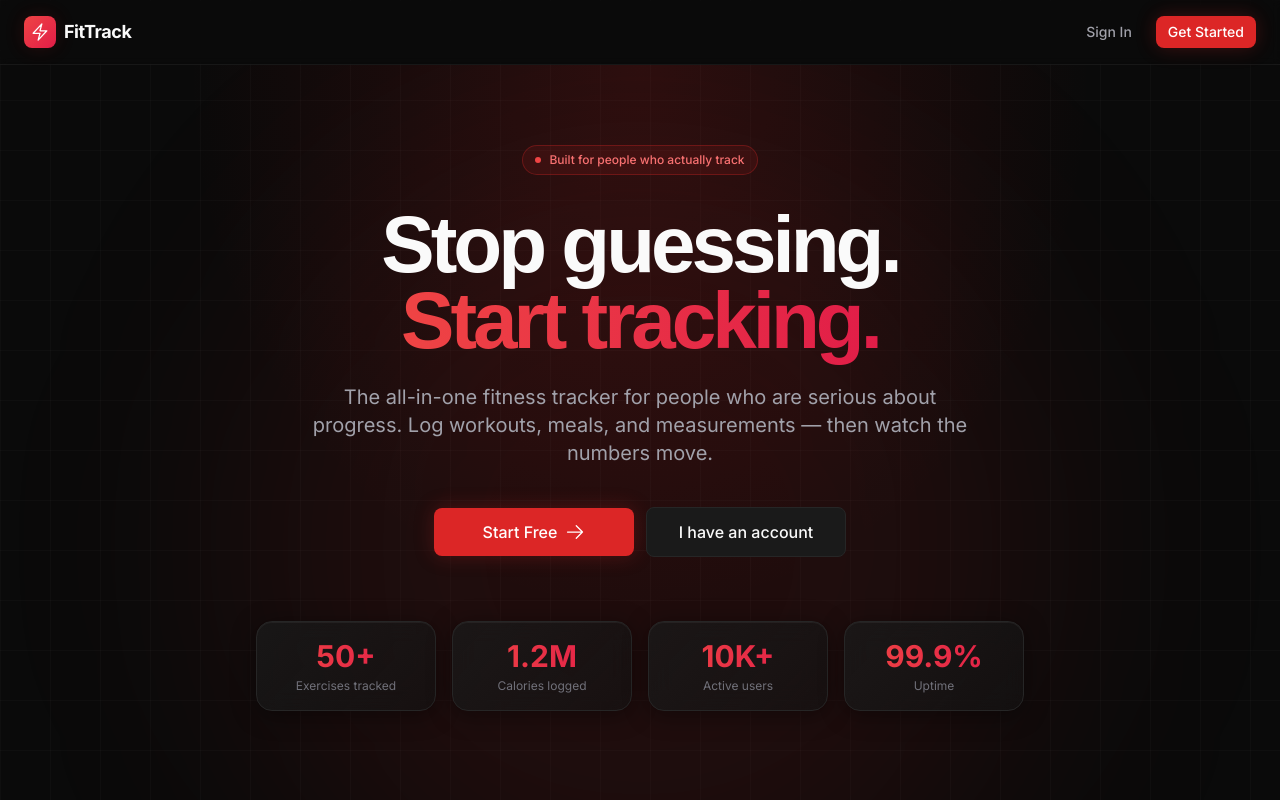
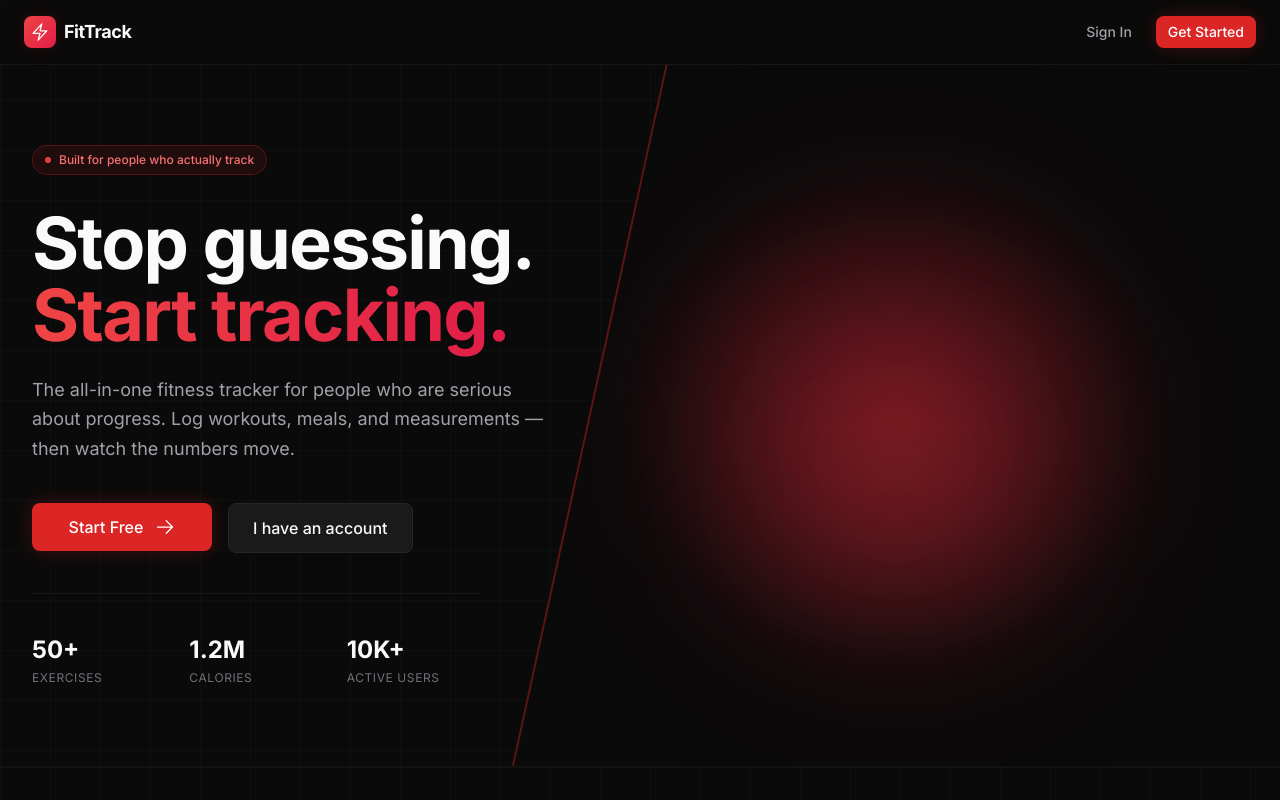
Before and after one commit to junaidali44/FitnessTracker, a React (Vite) app in the folder frontend/: page / in a window 1280 px wide. Shown: the top 800 px of the page. Built offline with nearby package versions, Linux system fonts and the light colour scheme; a web font is replaced by a local one.

Commit message:
Ui improvemment

```diff
--- /dev/null
+++ b/frontend/src/old/oldcomponents.jsx
@@ -0,0 +1,127 @@
+import React from 'react'
+
+const oldcomponents = () => {
+  return (
+<>
+ {/* <section className="relative pt-20 pb-32 overflow-hidden">
+        {/* Background glow */}
+        <div className="absolute inset-0 radial-glow pointer-events-none" />
+        <div className="absolute top-20 left-1/2 -translate-x-1/2 w-[800px] h-[800px] bg-crimson-600/10 rounded-full blur-[120px] pointer-events-none" />
+
+        <div className="relative max-w-5xl mx-auto px-6 text-center">
+          {/* Badge */}
+          <div className="inline-flex items-center gap-2 px-3 py-1.5 rounded-full border border-crimson-600/30 bg-crimson-600/10 mb-8 animate-fade-in">
+            <div className="w-1.5 h-1.5 rounded-full bg-crimson-500" />
+            <span className="text-xs font-medium text-crimson-400">
+              Built for people who actually track
+            </span>
+          </div>
+
+          {/* Headline */}
+          <h1 className="text-hero mb-6 animate-fade-up">
+            Stop guessing.<br />
+            <span className="text-gradient-crimson">Start tracking.</span>
+          </h1>
+
+          <p className="text-lg md:text-xl text-text-secondary max-w-2xl mx-auto mb-10 leading-relaxed animate-fade-up">
+            The all-in-one fitness tracker for people who are serious about progress.
+            Log workouts, meals, and measurements — then watch the numbers move.
+          </p>
+
+          {/* CTAs */}
+          <div className="flex flex-col sm:flex-row gap-3 justify-center items-center mb-16 animate-fade-up">
+            <Link to="/register">
+              <Button variant="primary" size="lg" className="min-w-[200px]">
+                Start Free
+                <ArrowRightIcon className="w-5 h-5" />
+              </Button>
+            </Link>
+            <Link to="/login">
+              <Button variant="secondary" size="lg" className="min-w-[200px]">
+                I have an account
+              </Button>
+            </Link>
+          </div>
+
+          {/* Live stat preview */}
+          <div className="grid grid-cols-2 md:grid-cols-4 gap-4 max-w-3xl mx-auto animate-fade-up">
+            {[
+              { value: '50+', label: 'Exercises tracked' },
+              { value: '1.2M', label: 'Calories logged' },
+              { value: '10K+', label: 'Active users' },
+              { value: '99.9%', label: 'Uptime' },
+            ].map((stat) => (
+              <div key={stat.label} className="glass-card p-4">
+                <p className="text-2xl md:text-3xl font-display font-bold text-gradient-crimson">
+                  {stat.value}
+                </p>
+                <p className="text-xs text-text-muted mt-1">{stat.label}</p>
+              </div>
+            ))}
+          </div>
+        </div>
+      {/* </section> */}
+</>
+)
+}
+
+<>
+ {/* <section className="relative pt-20 pb-32 overflow-hidden">
+        {/* Background glow */}
+        <div className="absolute inset-0 radial-glow pointer-events-none" />
+        <div className="absolute top-20 left-1/2 -translate-x-1/2 w-[800px] h-[800px] bg-crimson-600/10 rounded-full blur-[120px] pointer-events-none" />
+
+        <div className="relative max-w-5xl mx-auto px-6 text-center">
+          {/* Badge */}
+          <div className="inline-flex items-center gap-2 px-3 py-1.5 rounded-full border border-crimson-600/30 bg-crimson-600/10 mb-8 animate-fade-in">
+            <div className="w-1.5 h-1.5 rounded-full bg-crimson-500" />
+            <span className="text-xs font-medium text-crimson-400">
+              Built for people who actually track
+            </span>
+          </div>
+
+          {/* Headline */}
+          <h1 className="text-hero mb-6 animate-fade-up">
+            Stop guessing.<br />
+            <span className="text-gradient-crimson">Start tracking.</span>
+          </h1>
+
+          <p className="text-lg md:text-xl text-text-secondary max-w-2xl mx-auto mb-10 leading-relaxed animate-fade-up">
+            The all-in-one fitness tracker for people who are serious about progress.
+            Log workouts, meals, and measurements — then watch the numbers move.
+          </p>
+
+          {/* CTAs */}
+          <div className="flex flex-col sm:flex-row gap-3 justify-center items-center mb-16 animate-fade-up">
+            <Link to="/register">
+              <Button variant="primary" size="lg" className="min-w-[200px]">
+                Start Free
+                <ArrowRightIcon className="w-5 h-5" />
+              </Button>
+            </Link>
+            <Link to="/login">
+              <Button variant="secondary" size="lg" className="min-w-[200px]">
+                I have an account
+              </Button>
+            </Link>
+          </div>
+
+          {/* Live stat preview */}
+          <div className="grid grid-cols-2 md:grid-cols-4 gap-4 max-w-3xl mx-auto animate-fade-up">
+            {[
+              { value: '50+', label: 'Exercises tracked' },
+              { value: '1.2M', label: 'Calories logged' },
+              { value: '10K+', label: 'Active users' },
+              { value: '99.9%', label: 'Uptime' },
+            ].map((stat) => (
+              <div key={stat.label} className="glass-card p-4">
+                <p className="text-2xl md:text-3xl font-display font-bold text-gradient-crimson">
+                  {stat.value}
+                </p>
+                <p className="text-xs text-text-muted mt-1">{stat.label}</p>
+              </div>
+            ))}
+          </div>
+        </div>
+      {/* </section> */}
+</>export default oldcompon
--- a/frontend/src/pages/public/Landing.jsx
+++ b/frontend/src/pages/public/Landing.jsx
@@ -51,67 +51,103 @@ export default function Landing() {
           </div>
         </div>
       </nav>
+{/* Hero */}
+      <section className="relative min-h-[85vh] flex items-center overflow-hidden border-b border-black-border/30">
 
-      {/* ==================== HERO ==================== */}
-      <section className="relative pt-20 pb-32 overflow-hidden">
-        {/* Background glow */}
-        <div className="absolute inset-0 radial-glow pointer-events-none" />
-        <div className="absolute top-20 left-1/2 -translate-x-1/2 w-[800px] h-[800px] bg-crimson-600/10 rounded-full blur-[120px] pointer-events-none" />
+        {/* --- RIGHT SIDE: IMAGE WITH TRIANGLE CUT --- */}
+        {/*
+          clip-path polygon coordinates:
+          Top-Left (20% 0%), Top-Right (100% 0%), Bottom-Right (100% 100%), Bottom-Left (0% 100%)
+          This creates the diagonal slash.
+        */}
+        <div
+          className="absolute inset-y-0 right-0 w-full lg:w-[60%] h-full z-0"
+          style={{
+            clipPath: 'polygon(20% 0%, 100% 0%, 100% 100%, 0% 100%)',
+          }}
+        >
+          {/* Background Image / Graphic */}
+          <div className="absolute inset-0 bg-black">
+            {/*
+              If you want a real image later, uncomment this:
+              <img src="/your-hero-image.jpg" className="w-full h-full object-cover opacity-60" />
+            */}
 
-        <div className="relative max-w-5xl mx-auto px-6 text-center">
+            {/* Abstract Glowing Gradients to simulate an image */}
+            <div className="absolute inset-0 bg-[radial-gradient(ellipse_at_center,_var(--tw-gradient-stops))] from-crimson-600/30 via-black to-black" />
+            <div className="absolute top-1/4 right-1/4 w-96 h-96 bg-accent/20 rounded-full blur-[100px]" />
+            <div className="absolute bottom-1/4 left-1/3 w-64 h-64 bg-crimson-500/20 rounded-full blur-[80px]" />
+
+            {/* Optional Grid overlay on the image side */}
+            <div className="absolute inset-0 bg-grid-pattern bg-grid opacity-20 mix-blend-overlay" />
+          </div>
+
+          {/* Red Accent Line on the diagonal edge */}
+          <div className="absolute inset-0 pointer-events-none">
+            <svg className="w-full h-full" preserveAspectRatio="none" viewBox="0 0 100 100">
+              <line x1="20" y1="0" x2="0" y2="100" stroke="rgba(220, 38, 38, 0.4)" strokeWidth="0.5" />
+            </svg>
+          </div>
+        </div>
+
+        {/* --- LEFT SIDE: TEXT CONTENT --- */}
+        <div className="relative z-10 w-full max-w-7xl mx-auto px-6 lg:px-8 py-20">
+          <div className="max-w-xl lg:max-w-2xl">
+
             {/* Badge */}
-          <div className="inline-flex items-center gap-2 px-3 py-1.5 rounded-full border border-crimson-600/30 bg-crimson-600/10 mb-8 animate-fade-in">
-            <div className="w-1.5 h-1.5 rounded-full bg-crimson-500" />
+            <div className="inline-flex items-center gap-2 px-3 py-1.5 rounded-full border border-crimson-600/30 bg-crimson-600/10 mb-8 animate-fade-in backdrop-blur-sm">
+              <div className="w-1.5 h-1.5 rounded-full bg-crimson-500 animate-pulse" />
               <span className="text-xs font-medium text-crimson-400">
                 Built for people who actually track
               </span>
             </div>
 
             {/* Headline */}
-          <h1 className="text-hero mb-6 animate-fade-up">
+            <h1 className="text-5xl lg:text-7xl font-display font-bold leading-[1.05] tracking-tight mb-6 animate-fade-up">
               Stop guessing.<br />
               <span className="text-gradient-crimson">Start tracking.</span>
             </h1>
 
-          <p className="text-lg md:text-xl text-text-secondary max-w-2xl mx-auto mb-10 leading-relaxed animate-fade-up">
+            {/* Description */}
+            <p className="text-lg text-text-secondary mb-10 leading-relaxed max-w-lg animate-fade-up">
               The all-in-one fitness tracker for people who are serious about progress.
               Log workouts, meals, and measurements — then watch the numbers move.
             </p>
 
             {/* CTAs */}
-          <div className="flex flex-col sm:flex-row gap-3 justify-center items-center mb-16 animate-fade-up">
+            <div className="flex flex-col sm:flex-row gap-4 animate-fade-up">
               <Link to="/register">
-              <Button variant="primary" size="lg" className="min-w-[200px]">
+                <Button variant="primary" size="lg" className="w-full sm:w-auto min-w-[180px]">
                   Start Free
-                <ArrowRightIcon className="w-5 h-5" />
+                  <ArrowRightIcon className="w-5 h-5 ml-1" />
                 </Button>
               </Link>
               <Link to="/login">
-              <Button variant="secondary" size="lg" className="min-w-[200px]">
+                <Button variant="secondary" size="lg" className="w-full sm:w-auto min-w-[180px]">
                   I have an account
                 </Button>
               </Link>
             </div>
 
-          {/* Live stat preview */}
-          <div className="grid grid-cols-2 md:grid-cols-4 gap-4 max-w-3xl mx-auto animate-fade-up">
+            {/* Live stat preview (Moved below CTAs to anchor the bottom) */}
+            <div className="grid grid-cols-3 gap-6 pt-10 mt-10 border-t border-black-border/50 max-w-md animate-fade-up">
               {[
-              { value: '50+', label: 'Exercises tracked' },
-              { value: '1.2M', label: 'Calories logged' },
-              { value: '10K+', label: 'Active users' },
-              { value: '99.9%', label: 'Uptime' },
+                { value: '50+', label: 'Exercises' },
+                { value: '1.2M', label: 'Calories' },
+                { value: '10K+', label: 'Active Users' },
               ].map((stat) => (
-              <div key={stat.label} className="glass-card p-4">
-                <p className="text-2xl md:text-3xl font-display font-bold text-gradient-crimson">
+                <div key={stat.label}>
+                  <p className="text-2xl font-display font-bold text-text-primary">
                     {stat.value}
                   </p>
-                <p className="text-xs text-text-muted mt-1">{stat.label}</p>
+                  <p className="text-xs text-text-muted mt-1 uppercase tracking-wider">{stat.label}</p>
                 </div>
               ))}
             </div>
+
+          </div>
         </div>
       </section>
-
       {/* ==================== STORY / PROBLEM ==================== */}
       <section className="py-24 border-t border-black-border/30">
         <div className="max-w-5xl mx-auto px-6">
```
Also changed, not shown: 2 other files (tests, documents, lock files or other folders). Lines whose indentation alone changed are shown as unchanged.
